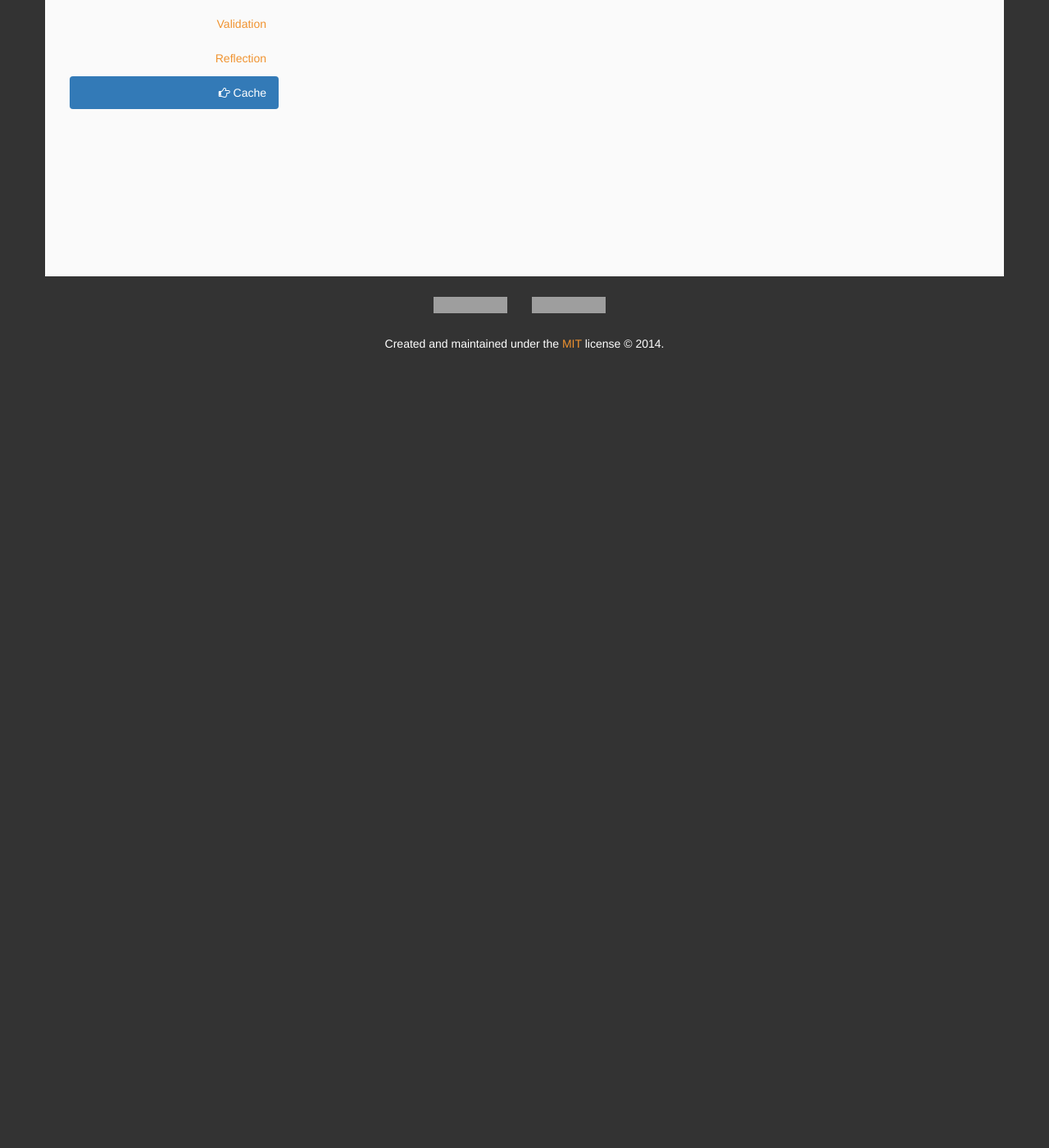
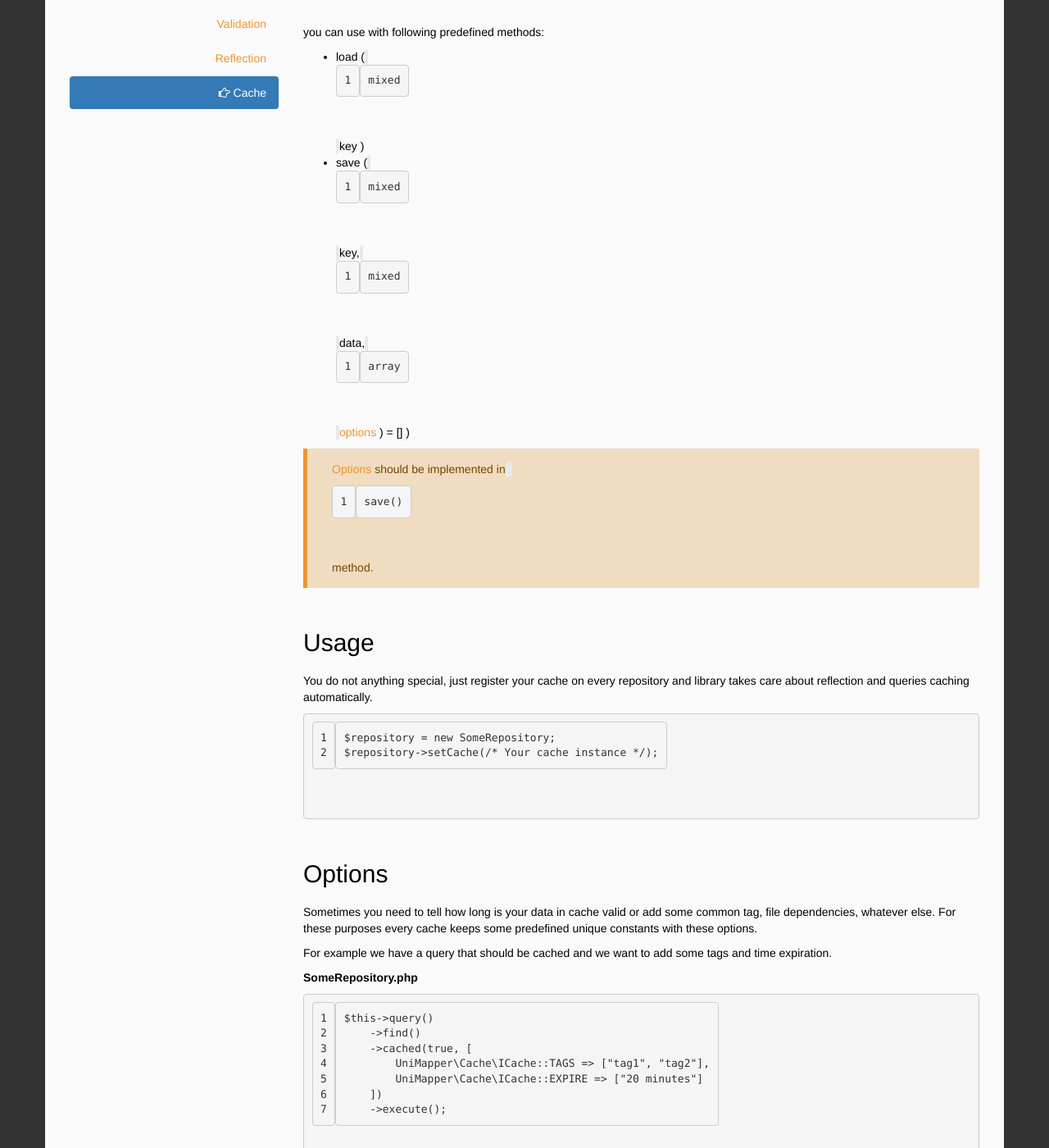
Before and after one commit to unimapper/unimapper.github.io, a Jekyll site: the page built from docs/reference/cache.md, in a window 1280 px wide and 1400 px high, scrolled down 606 px. Shown: the whole window at 82% size. Built offline with Jekyll 4.4.1, drawn with Linux system fonts in a browser that asks for light colours; nearby versions of some CDN libraries; the repository's description, which GitHub fills in, is left out; before the commit the page ends 1060 px from its top, so only the background shows below that; some of the changed text lies outside the part shown; grey boxes are pictures that could not be loaded.

Commit message:
docs: caching

```diff
--- a/docs/reference/cache.md
+++ b/docs/reference/cache.md
@@ -3,3 +3,37 @@ layout: docs
 title: Cache
 permalink: /docs/reference/cache/
 ---
+
+## Implementation
+Library does not provide any built-in cache, but there is an interface `UniMapper\Cache\ICache` you can use with following predefined methods:
+
+- load ( `mixed` key )
+- save ( `mixed` key, `mixed` data, `array` [options](#options) ) = [] )
+
+> [Options](#options) should be implemented in `save()` method.
+
+## Usage
+You do not anything special, just register your cache on every repository and library takes care about reflection and queries caching automatically.
+
+~~~php
+$repository = new SomeRepository;
+$repository->setCache(/* Your cache instance */);
+~~~
+
+## Options
+Sometimes you need to tell how long is your data in cache valid or add some common tag, file dependencies, whatever else.
+For these purposes every cache keeps some predefined unique constants with these options.
+
+For example we have a query that should be cached and we want to add some tags and time expiration.
+
+**SomeRepository.php**
+
+~~~php
+$this->query()
+    ->find()
+    ->cached(true, [
+        UniMapper\Cache\ICache::TAGS => ["tag1", "tag2"],
+        UniMapper\Cache\ICache::EXPIRE => ["20 minutes"]
+    ])
+    ->execute();
+~~~
```
Also changed, not shown: docs/reference/query.md (+3 -2 lines).
